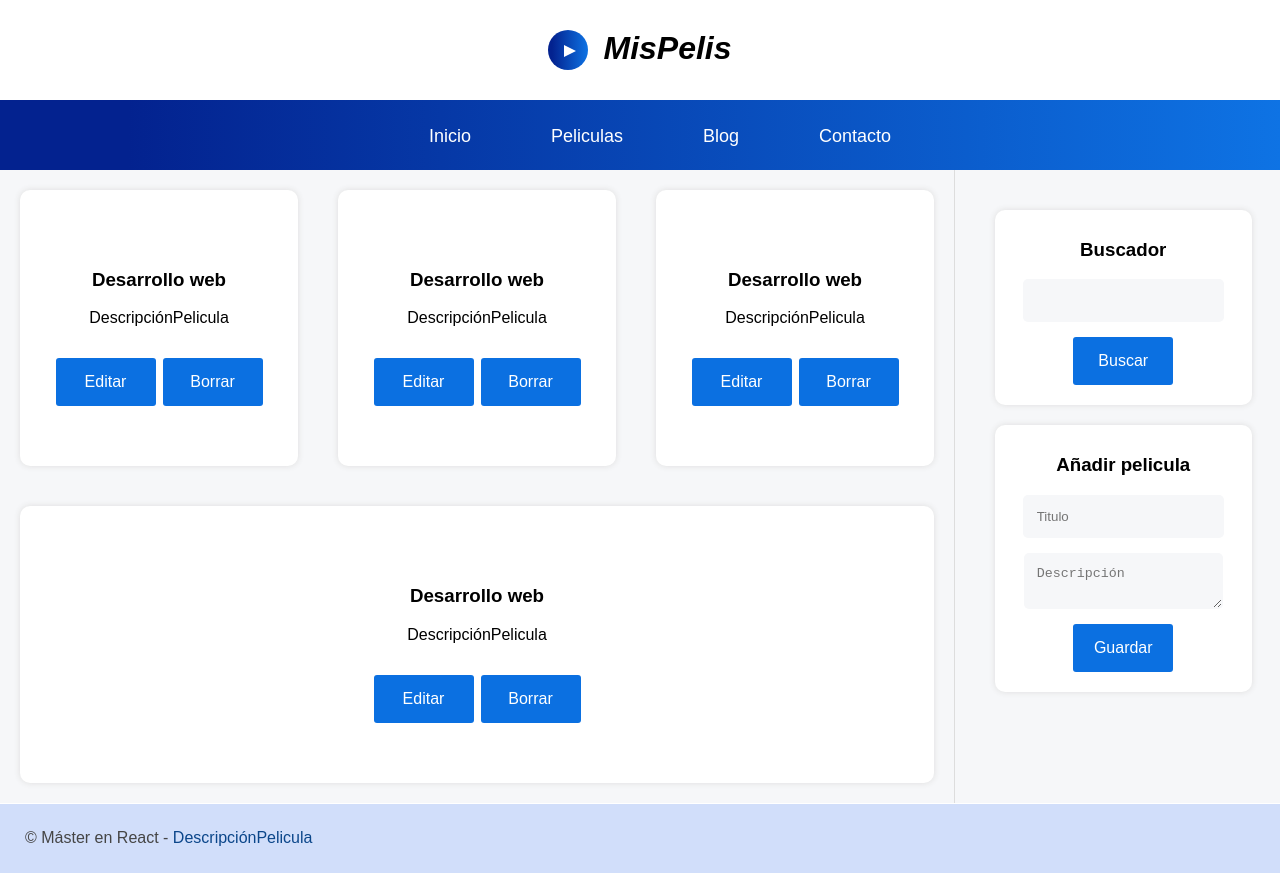
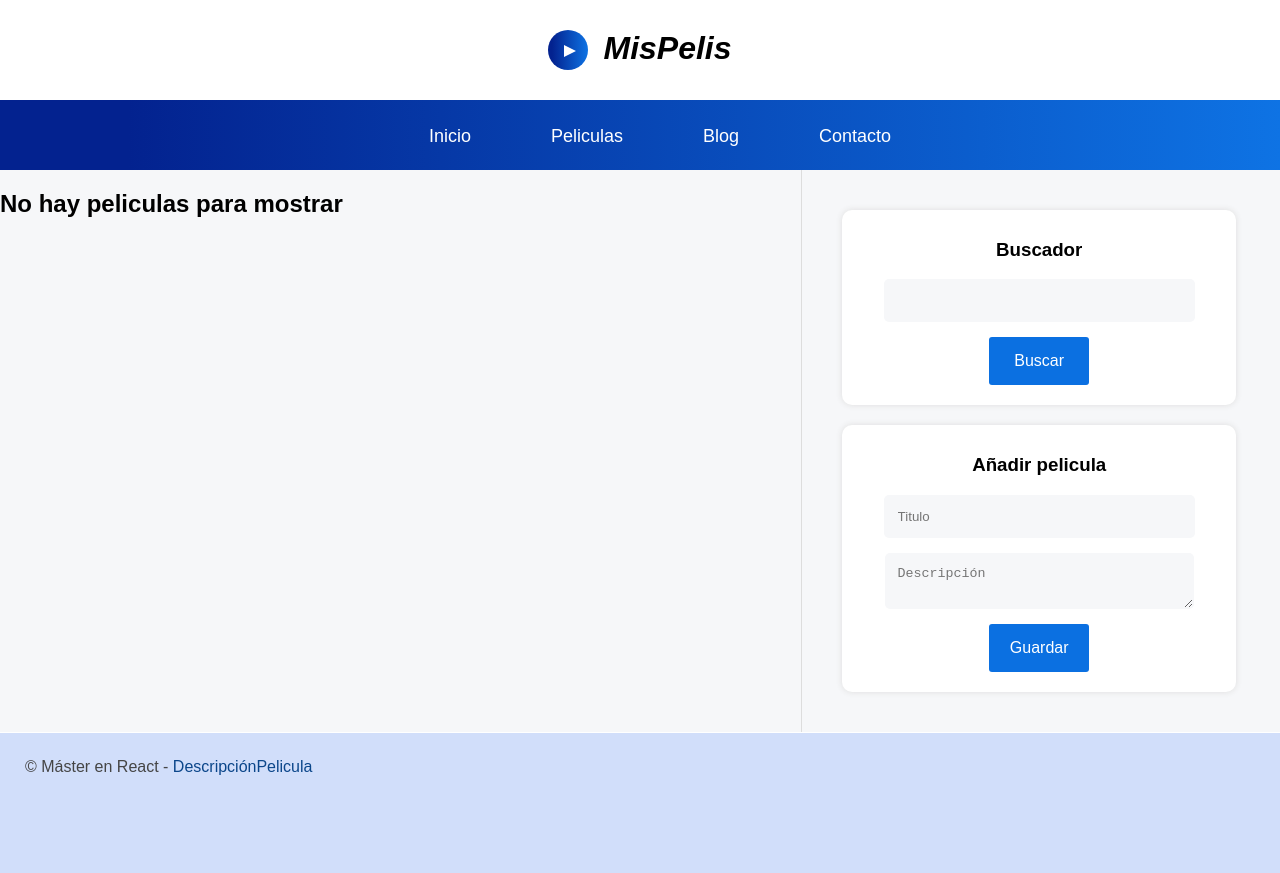
Before and after one commit to CManuelHernandez/ProyectoRememberPeliculasReact, a React (Create React App) app: page / in a window 1280 px wide. After the commit the page ends 802 px from the top, so only its background shows below. Built offline with nearby package versions, Linux system fonts and the light colour scheme.

Commit message:
Listado de peliculas

```diff
--- a/src/components/Crear.js
+++ b/src/components/Crear.js
@@ -1,4 +1,5 @@
 import React, { useState } from "react";
+import { GuardarEnStorage } from "../helpers/GuardarEnStorage";
 
 export const Crear = () => {
   const tituloComponente = "Añadir pelicula";
@@ -26,25 +27,7 @@ export const Crear = () => {
     setPeliState(peli);
 
     // Guardar en el almacenamiento local
-    guardarEnStorage(peli);
-  };
-
-  const guardarEnStorage = (peli) => {
-    // Conseguir los elementos que ya tenemos en localstorage
-    let elementos = JSON.parse(localStorage.getItem("pelis"));
-
-    //Comprobar si es un array
-    if (Array.isArray(elementos)) {
-      // Añadir un elemento nuevo
-      elementos.push(peli);
-    } else {
-      // Crear un array con la nueva peli
-      elementos = [peli];
-    }
-    // Guardar en el localstorage
-    localStorage.setItem("pelis", JSON.stringify(elementos));
-    // Devolver objeto guardado
-    return peli;
+    GuardarEnStorage("pelis", peli);
   };
 
   return (
--- a/src/components/Listado.js
+++ b/src/components/Listado.js
@@ -1,39 +1,34 @@
-import React from "react";
+import React, { useEffect, useState } from "react";
 
 export const Listado = () => {
+  const [listadoState, setListadoState] = useState([]);
+
+  useEffect(() => {
+    conseguirPeliculas();
+  }, []);
+
+  const conseguirPeliculas = () => {
+    let peliculas = JSON.parse(localStorage.getItem("pelis"));
+
+    setListadoState(peliculas);
+  };
+
   return (
     <>
-      <article className="peli-item">
-        <h3 className="title">Desarrollo web</h3>
-        <p className="description">DescripciónPelicula</p>
-
-        <button className="edit">Editar</button>
-        <button className="delete">Borrar</button>
-      </article>
-
-      <article className="peli-item">
-        <h3 className="title">Desarrollo web</h3>
-        <p className="description">DescripciónPelicula</p>
-
-        <button className="edit">Editar</button>
-        <button className="delete">Borrar</button>
-      </article>
-
-      <article className="peli-item">
-        <h3 className="title">Desarrollo web</h3>
-        <p className="description">DescripciónPelicula</p>
-
-        <button className="edit">Editar</button>
-        <button className="delete">Borrar</button>
-      </article>
-
-      <article className="peli-item">
-        <h3 className="title">Desarrollo web</h3>
-        <p className="description">DescripciónPelicula</p>
-
-        <button className="edit">Editar</button>
-        <button className="delete">Borrar</button>
-      </article>
+      {listadoState != null ? (
+        listadoState.map((peli) => {
+          return (
+            <article key={peli.id} className="peli-item">
+              <h3 className="title">{peli.titulo}</h3>
+              <p className="description">{peli.descripcion}</p>
+              <button className="edit">Editar</button>
+              <button className="delete">Borrar</button>
+            </article>
+          );
+        })
+      ) : (
+        <h2>No hay peliculas para mostrar</h2>
+      )}
     </>
   );
 };
--- /dev/null
+++ b/src/helpers/GuardarEnStorage.js
@@ -0,0 +1,17 @@
+export const GuardarEnStorage = (clave, elemento) => {
+  // Conseguir los elementos que ya tenemos en localstorage
+  let elementos = JSON.parse(localStorage.getItem(clave));
+
+  //Comprobar si es un array
+  if (Array.isArray(elementos)) {
+    // Añadir un elemento nuevo
+    elementos.push(elemento);
+  } else {
+    // Crear un array con la nueva elemento
+    elementos = [elemento];
+  }
+  // Guardar en el localstorage
+  localStorage.setItem(clave, JSON.stringify(elementos));
+  // Devolver objeto guardado
+  return elemento;
+};
```
